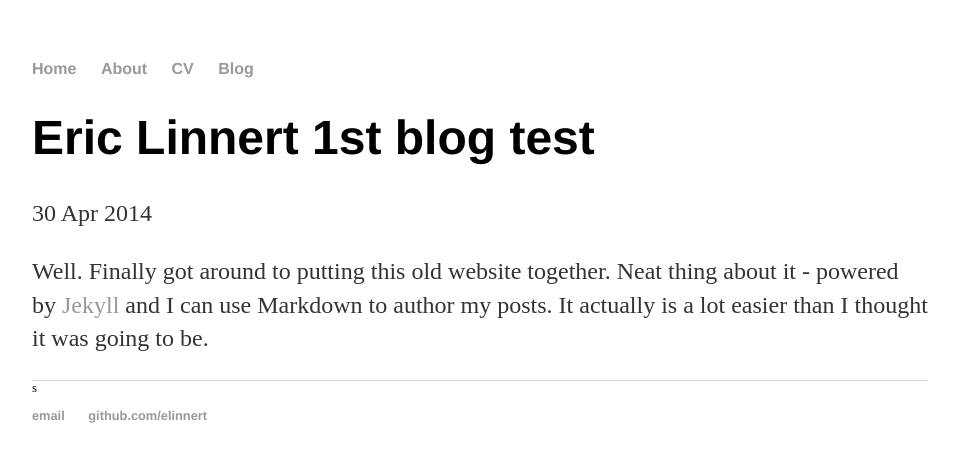
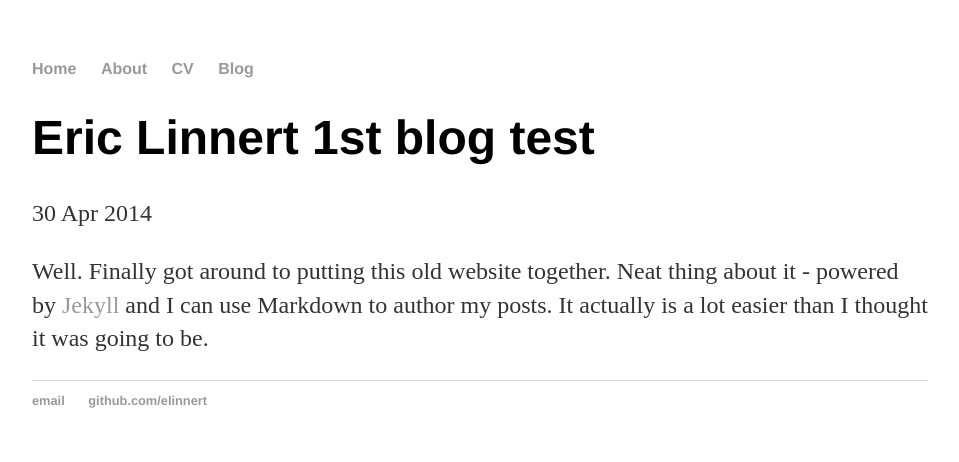
Before and after one commit to elinnert/elinnert.github.io, a Jekyll site: the page built from _posts/2015-07-05-my-firt-blog-post.md, in a window 1280 px wide. Shown: the top 462 px of the page, without its empty margins (160-1119 px from the left). Built offline with Jekyll 4.4.1, drawn with Linux system fonts in a browser that asks for light colours.

Commit message:
typo fix

```diff
--- a/_layouts/default.html
+++ b/_layouts/default.html
@@ -19,7 +19,7 @@
 		{{ content }}
 
 		</div><!-- /.container -->
-		<footer>s
+		<footer>
     		<ul>
         		<li><a href="mailto:elinnert@gmail.com">email</a></li>
         		<li><a href="https://github.com/elinnert">github.com/elinnert</a></li>
```
